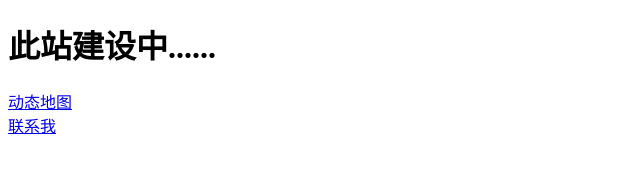
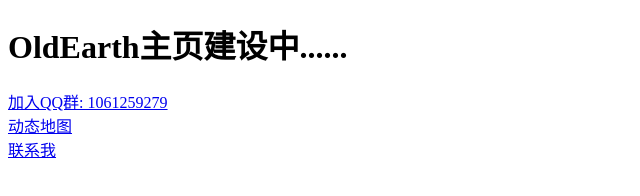
Before and after one commit to nowcube/oldearth-pages, a plain HTML site: page index.html in a window 1280 px wide. Shown: the whole page, without its empty margins (0-640 px from the left). Drawn offline with Linux system fonts and the light colour scheme.

Commit message:
add logo

```diff
--- a/index.html
+++ b/index.html
@@ -6,7 +6,9 @@
     <title>OldEarth服务器</title>
 </head>
 <body>
-    <h1>此站建设中......</h1>
+    <h1>OldEarth主页建设中......</h1>
+    <a href="https://jq.qq.com/?_wv=1027&k=eEyLPiII" target="_blank">加入QQ群: 1061259279</a>
+    <br>
     <a href="game.spawnmc.net:1605" target="_blank">动态地图</a>
     <br>
     <a href="mailto:fguning@qq.com">联系我</a>
```
Also changed, not shown: favicon.ico (added).
